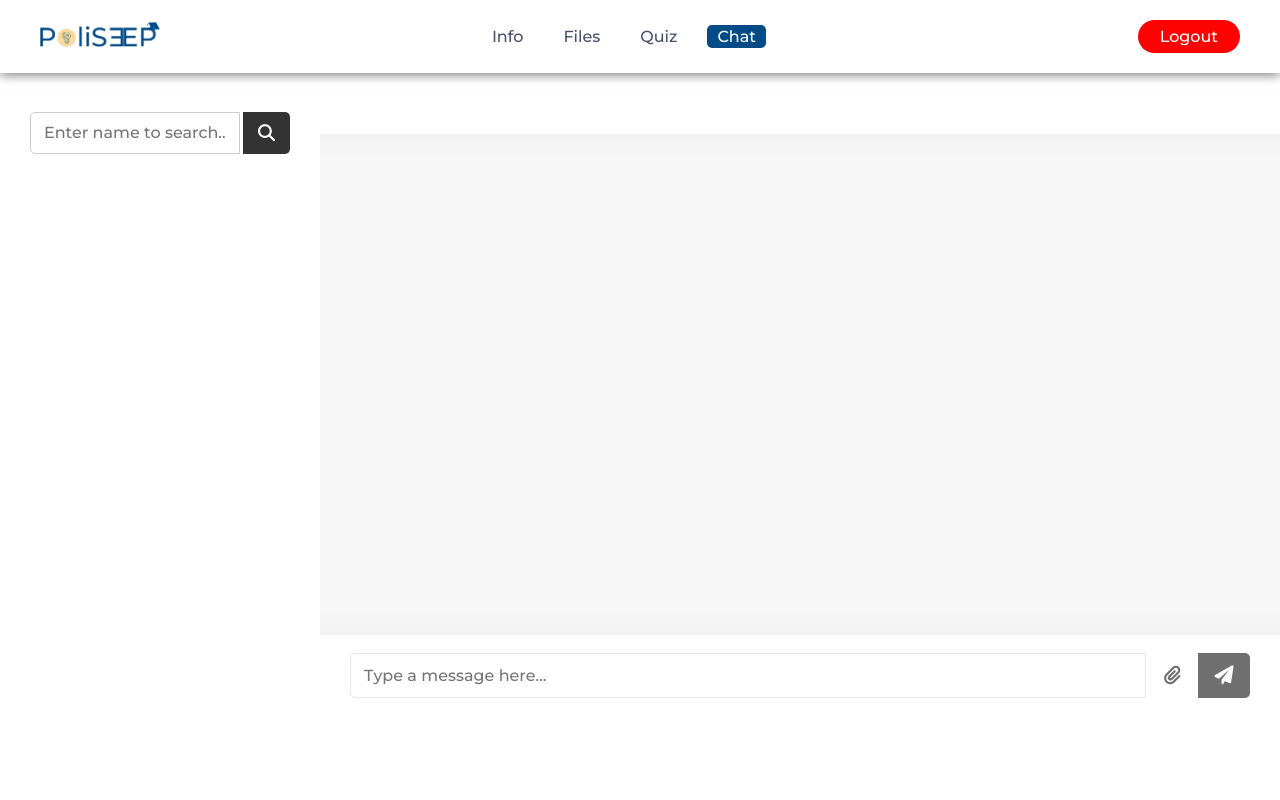
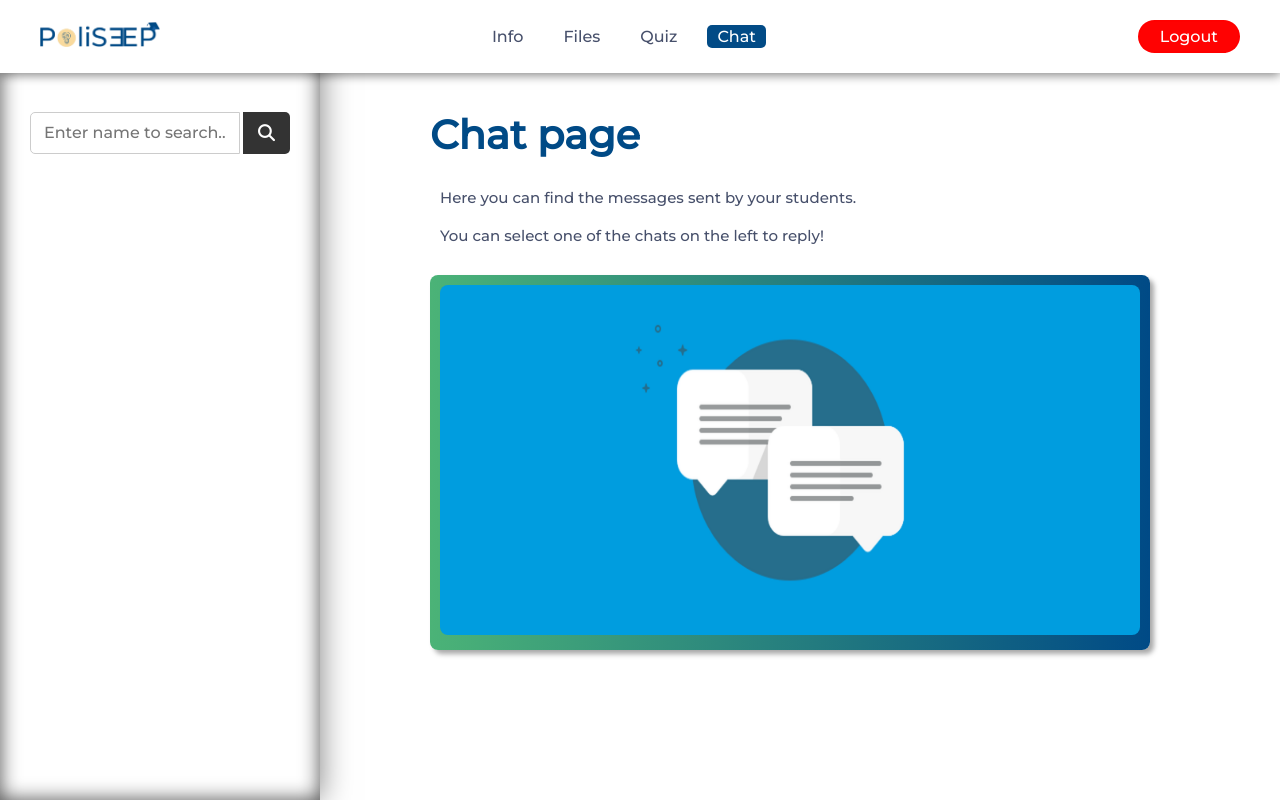
Before and after one commit to PaoloAffuso/PoliSEEP, a PHP site: page /teacher/chat_teacher.html in a window 1280 px wide. Run offline with PHP 8.4, Linux system fonts and the light colour scheme; some libraries are stand-ins or nearby versions.

Commit message:
Corretti i seguenti problemi: - selezione numeri negativi per campi numerici (CFU, n° di capitoli) - aggiunta schermata di benvenuto FE per chat docente (da correggere BE per visualizzazione)

```diff
--- a/script/chat_teacher.js
+++ b/script/chat_teacher.js
@@ -402,6 +402,7 @@ async function getFilteredChat(stud){
 }
 
 async function changeStudent(student) {
+    // Posizionare questo controllo: document.getElementById('right').style.display='block'; document.getElementById('noquiz').style.display='none';
     let r=ref(db, 'Courses/'+course_name+"/Professor/"+username+"/Seen/"+student);
     await update(r, {
         seen: true
--- a/teacher/chat_teacher.css
+++ b/teacher/chat_teacher.css
@@ -182,7 +182,7 @@ a, button {
 	width: 25%;
 	display: block;
 	justify-content: center;
-	box-shadow: inset 0 0 20px rgba(0,0,0,0.7),
+	box-shadow: inset 0 0 20px rgba(0,0,0,0.7),0 0 30px rgba(0,0,0,0.5);
 }
 .users{
 	padding: 25px 30px;
@@ -316,12 +316,60 @@ a, button {
 	font-size: small;
 }
 
+/* -------------------------- Pannello laterale destro (schermata iniziale) --------------------------------- */
+
+.inbt {
+	padding: 10px;
+	font-family: "Montserrat", sans-serif;
+	font-size: 20px;
+	color: #004A86;
+	margin: 100px;
+	margin-bottom: 50px;
+	scroll-margin-top: 80px;
+	display: block;
+}
+
+.inbt span{
+	font-weight: 700;
+	font-family: "Montserrat", sans-serif;
+	font-size: 40px;
+	color: #004A86;
+}
+
+.inbt .shortdesc2 {
+	padding: 10px;
+	font-family: "Montserrat", sans-serif;
+	font-size: 15px;
+	color: #47506B;
+	margin-bottom: 10px;
+}
+
+.container_img {
+	max-width: auto;
+	max-height: auto;
+	width: fit-content;
+	border-radius: 8px;
+	padding: 10px;
+	box-shadow: 4px 4px 5px rgba(0, 0, 0, 0.342);
+	background: linear-gradient(to right, #4BB377, #004A86);
+	align-items:center;
+	margin-top: 20px;
+	margin-bottom: 50px;
+	position: inherit;
+}
+
+.container_img img{
+	border-radius: 8px;
+	width: 700px;
+	height: 350px;
+}
+
 /* -------------------------- Pannello laterale destro (chat singola) --------------------------------- */
 .right-side {
 	background: #fff;
 	height: 100%;
 	width: 75%;
-	display: block;
+	display: none;
 }
 
 .chat-area {
@@ -505,4 +553,28 @@ a, button {
 	}
 }
 
+@media screen and (max-width: 1100px) {
+	.container_img img {
+		width: 500px;
+		height: 250px;
+		/* align-self: center; */
+	}
+}
+
+@media screen and (max-width: 840px) {
+	.container_img img {
+		width: 300px;
+		height: 150px;
+		/* align-self: center; */
+	}
+}
+
+@media screen and (max-width: 580px) {
+	.container_img img {
+		width: 220px;
+		height: 120px;
+		/* align-self: center; */
+	}
+}
+
 /*-------------------------------------------------Sezione per Responsive Website _END--------------------------------------------*/
--- a/teacher/chat_teacher.html
+++ b/teacher/chat_teacher.html
@@ -64,6 +64,21 @@
 			</section>
 	    </div>
 
+		<!-- sezione iniziale di benvenuto -->
+		<div class="inbt" id="noquiz">
+			<span>Chat page</span>
+			<div class="shortdesc2">
+				<br>
+				<p>Here you can find the messages sent by your students.</p><br>
+				<p>You can select one of the chats on the left to reply!</p>
+			</div>
+
+			<!--immagine-->
+			<div class="container_img">
+				<img src="../images/chat_/chat.png" alt="svg">
+			</div>
+		</div>
+
 		<div class="right-side" id="right">
             <!--QUI CI VA LA CHAT SULLA DX-->
             <section class="chat-area">
--- a/teacher/courses_teacher.html
+++ b/teacher/courses_teacher.html
@@ -101,7 +101,7 @@
 							<h3>Edit course info</h3>
 							<br>
 							<input type="text" placeholder="" id="course_name" disabled>
-							<input type="number" placeholder="" id="cfu_form">
+							<input type="number" min = "0" placeholder="" id="cfu_form">
 							<textarea  id='obiettivoCorso' name='obiettivoCorso' placeholder=''></textarea>
 							<textarea id='descrizioneCorso' name='descrizioneCorso' placeholder=''></textarea>
 							<input id='verificaCorso' type='text' name='verificaCorso' placeholder=''>
--- a/teacher/teacher.html
+++ b/teacher/teacher.html
@@ -161,10 +161,10 @@
 							<h3>Create a new course</h3>
 							<br>
 							<input type="text" placeholder="Course name" id="course_name">
-							<input type="number" placeholder="CFU" id="cfu">
+							<input type="number" min = "0" placeholder="CFU" id="cfu">
 							<input type="text" placeholder="Professor" id="professor">
 							<textarea placeholder="Course Goals" id="course_goals"></textarea>
-							<input type="number" placeholder="Number of chapters" id="num_ch">
+							<input type="number" min = "0" placeholder="Number of chapters" id="num_ch">
 							<textarea placeholder="Brief description of the course" id="brief_description"></textarea>
 							<input type="text" placeholder="Learning Verification" id="learning_verification">
 							<input type="file" id="upload_img_btn">
```
Also changed, not shown: images/chat_/chat.png (added).
